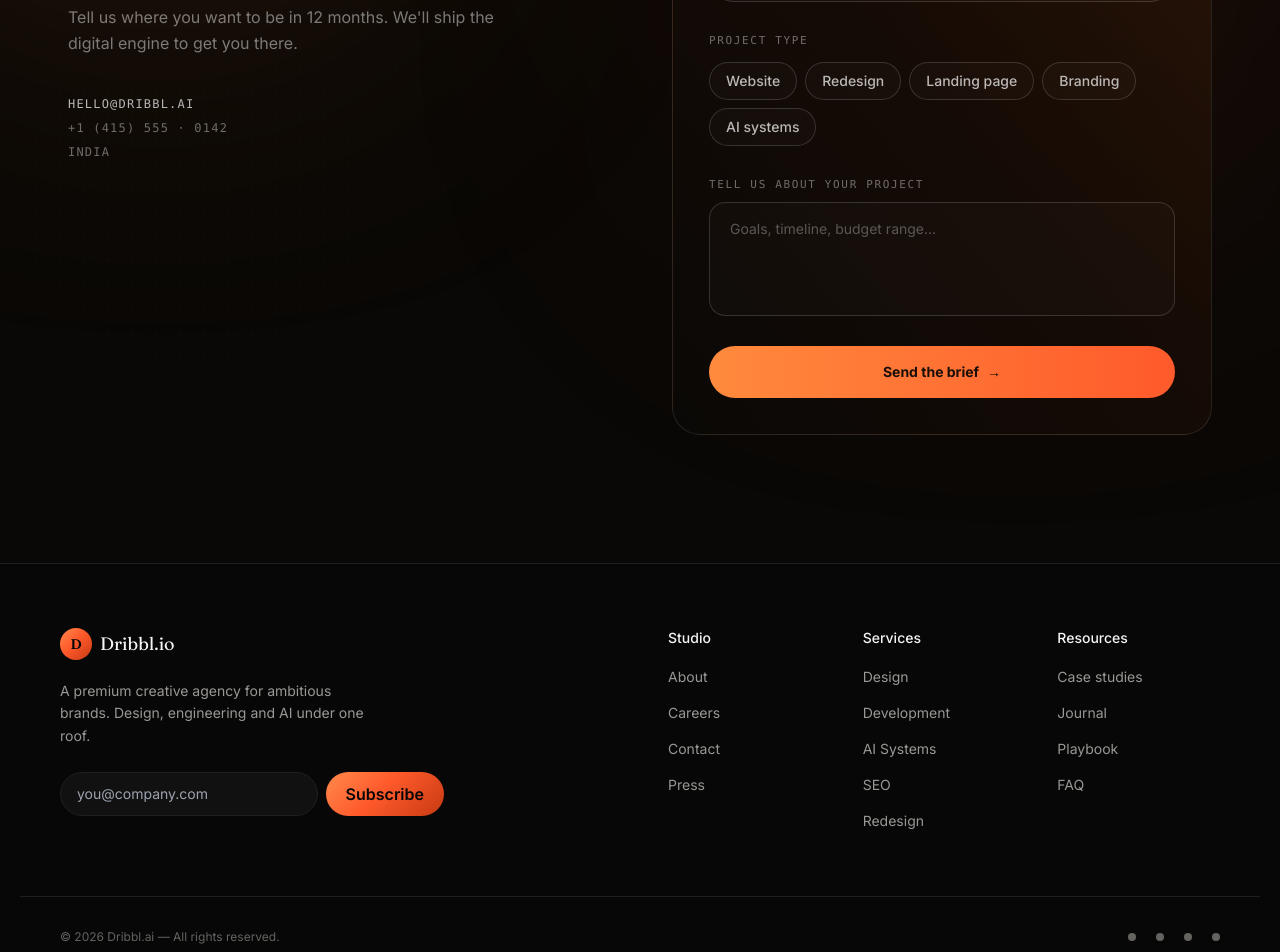
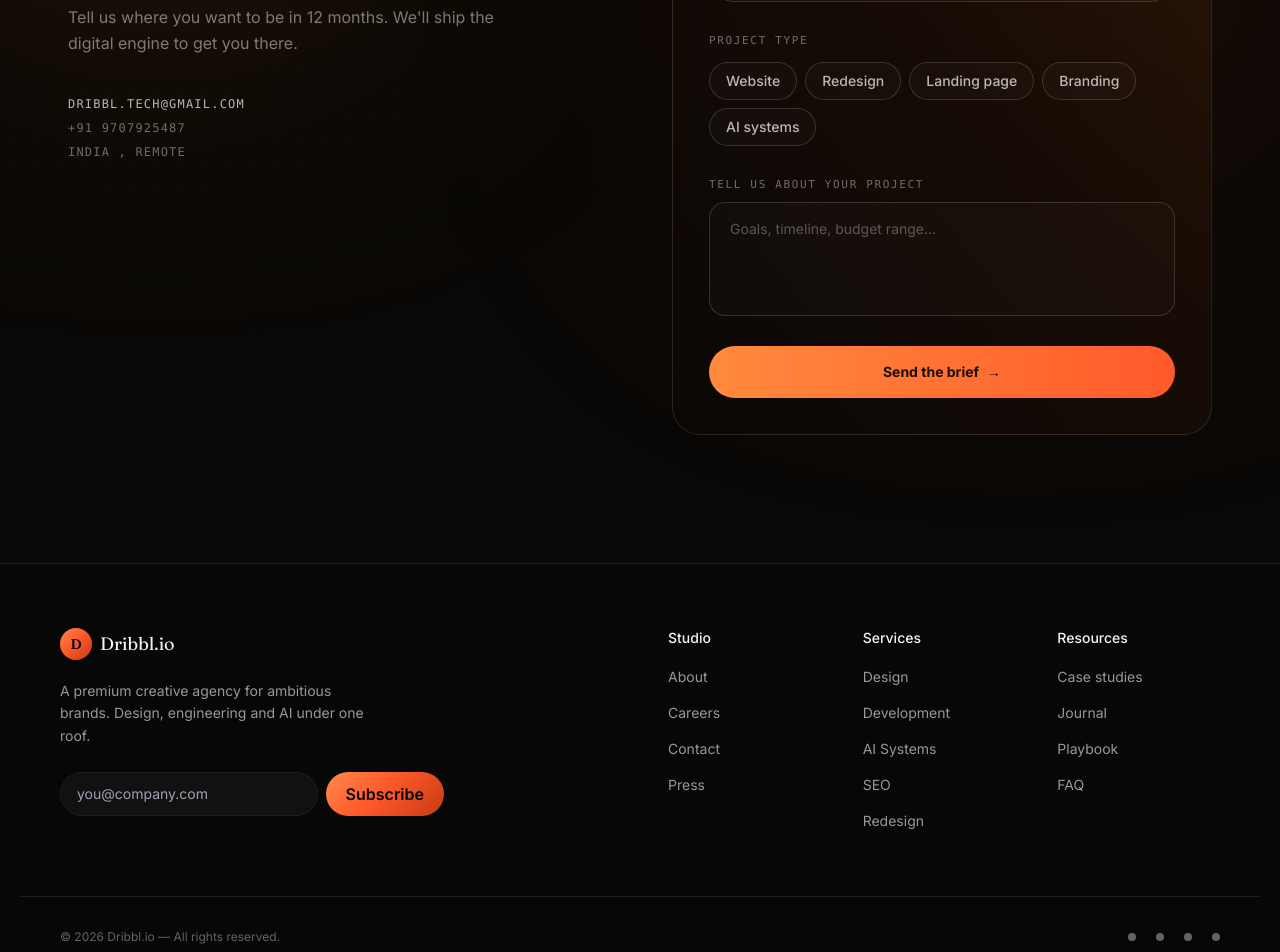
Before and after one commit to Harsh90Prajapati/Dribble.io, a React (Vite) app: page / in a window 1280 px wide. Shown: the part 8300-9252 px from the top of the page. Built offline with nearby package versions, Linux system fonts and the light colour scheme.

Commit message:
content updated

```diff
--- a/src/data/content.js
+++ b/src/data/content.js
@@ -148,9 +148,9 @@ export const contact = {
   eyebrow: "Let's talk",
   title: "Let's build something incredible.",
   subtitle: "Tell us where you want to be in 12 months. We'll ship the digital engine to get you there.",
-  email: 'hello@dribbl.ai',
-  phone: '+1 (415) 555 · 0142',
-  locations: 'India',
+  email: 'dribbl.tech@gmail.com',
+  phone: '+91 9707925487',
+  locations: 'India , Remote',
   projectTypes: ['Website', 'Redesign', 'Landing page', 'Branding', 'AI systems'],
   submitLabel: 'Send the brief',
 }
@@ -164,5 +164,5 @@ export const footer = {
     { title: 'Services', links: ['Design', 'Development', 'AI Systems', 'SEO', 'Redesign'] },
     { title: 'Resources', links: ['Case studies', 'Journal', 'Playbook', 'FAQ'] },
   ],
-  copyright: '© 2026 Dribbl.ai — All rights reserved.',
+  copyright: '© 2026 Dribbl.io — All rights reserved.',
 }
```
